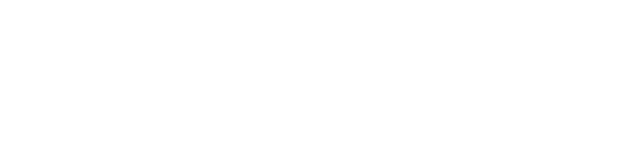
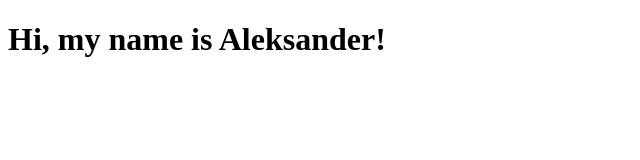
Before and after one commit to s29866-pj/s29866-pj-github.io, a plain HTML site: page index.html in a window 1280 px wide. Shown: the whole page, without its empty margins (0-640 px from the left). Drawn offline with Linux system fonts and the light colour scheme.

Commit message:
update index.html

```diff
--- a/index.html
+++ b/index.html
@@ -13,9 +13,8 @@
         <link rel="stylesheet" href="">
     </head>
     <body>
-        <!--[if lt IE 7]>
-            <p class="browsehappy">You are using an <strong>outdated</strong> browser. Please <a href="#">upgrade your browser</a> to improve your experience.</p>
-        <![endif]-->
+
+        <header class="introduction"><h1>Hi, my name is Aleksander!</h1></header>
 
         <script src="" async defer></script>
     </body>
```
